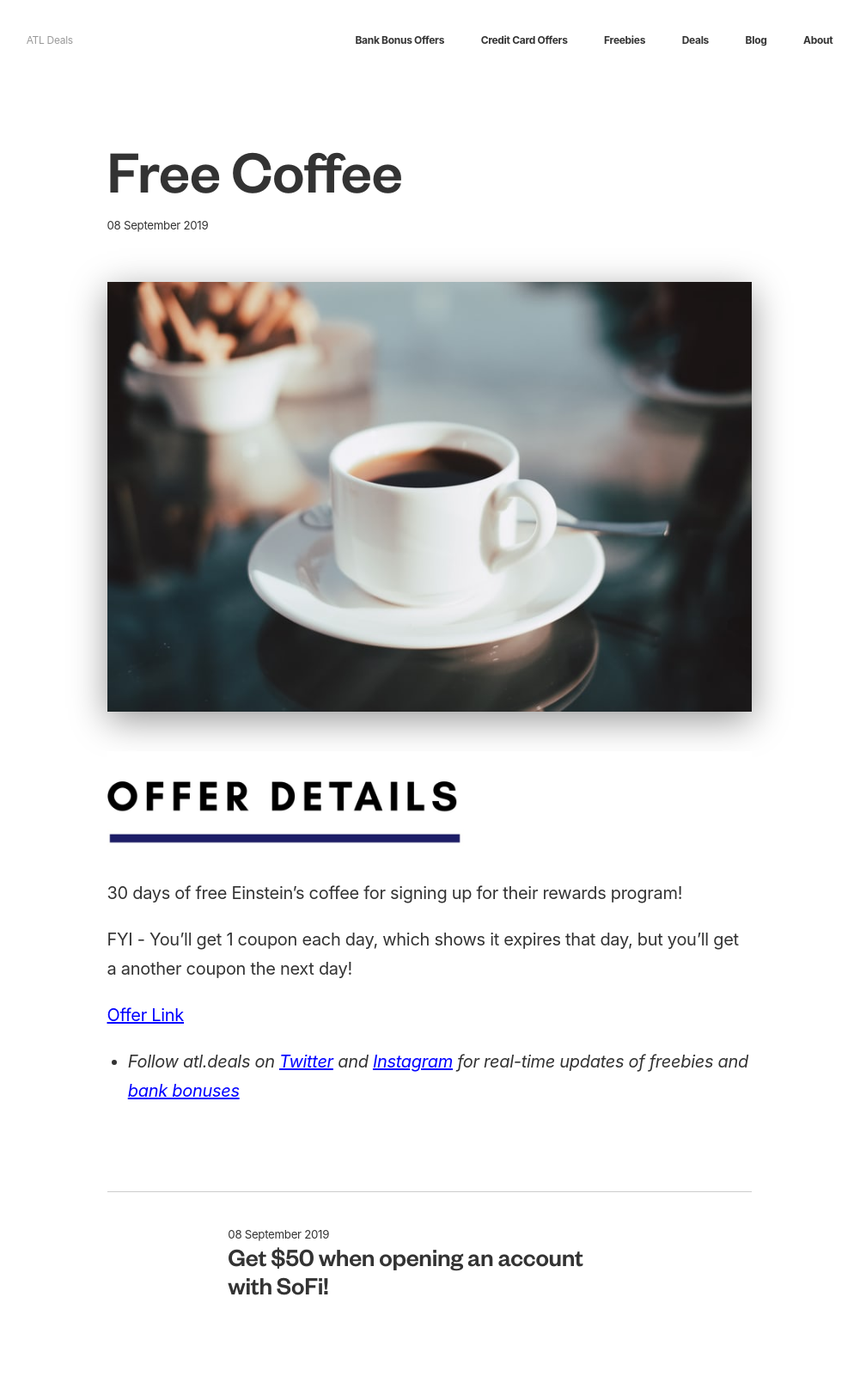
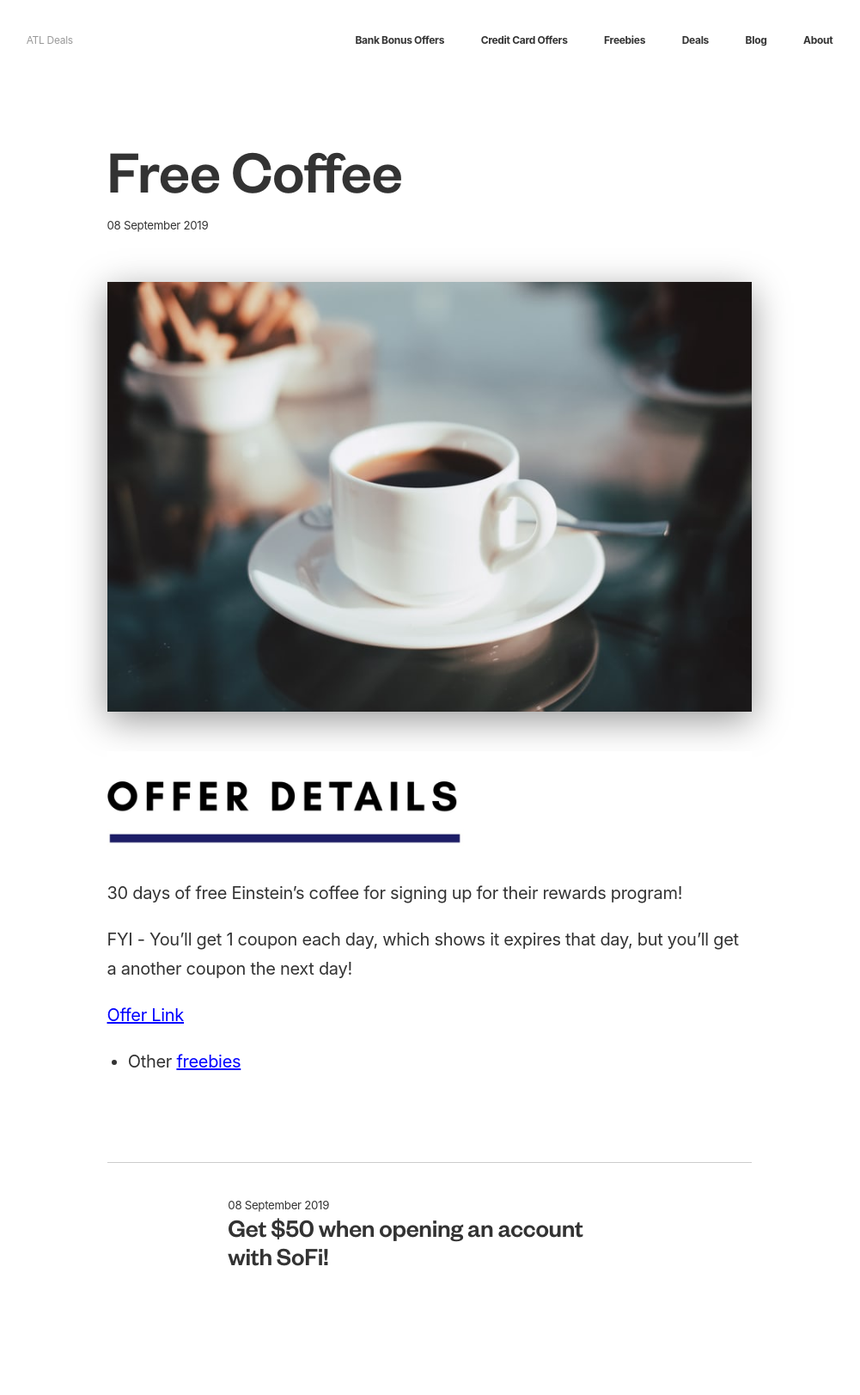
Before and after one commit to ohiosveryown/atldeals, a Jekyll site: the page built from _posts/2019-09-08-free-coffee.markdown, in a window 1280 px wide. Shown: the whole page at 86% size, without its empty margins (140-1141 px from the left). Built offline with Jekyll 4.4.1, drawn with Linux system fonts in a browser that asks for light colours; our own code applies the rules of GitHub Pages for plain Markdown files; after the commit the page ends 1589 px from its top, so only the background shows below that.

Commit message:
Updated Free Coffee

```diff
--- a/_posts/2019-09-08-free-coffee.markdown
+++ b/_posts/2019-09-08-free-coffee.markdown
@@ -16,4 +16,4 @@ FYI - You'll get 1 coupon each day, which shows it expires that day, but you'll
 
 [Offer Link](https://rewards.einsteinbros.com/join?offerCode=FREECOD30&utm_source=social&utm_campaign=panera)
 
-* *Follow atl.deals on [Twitter](https://twitter.com/atl_dealss) and [Instagram](https://www.instagram.com/atl.deals/) for real-time updates of freebies and [bank bonuses](https://atl.deals/bank-bonus)*
+* Other [freebies](https://atl.deals/freebies)
```
